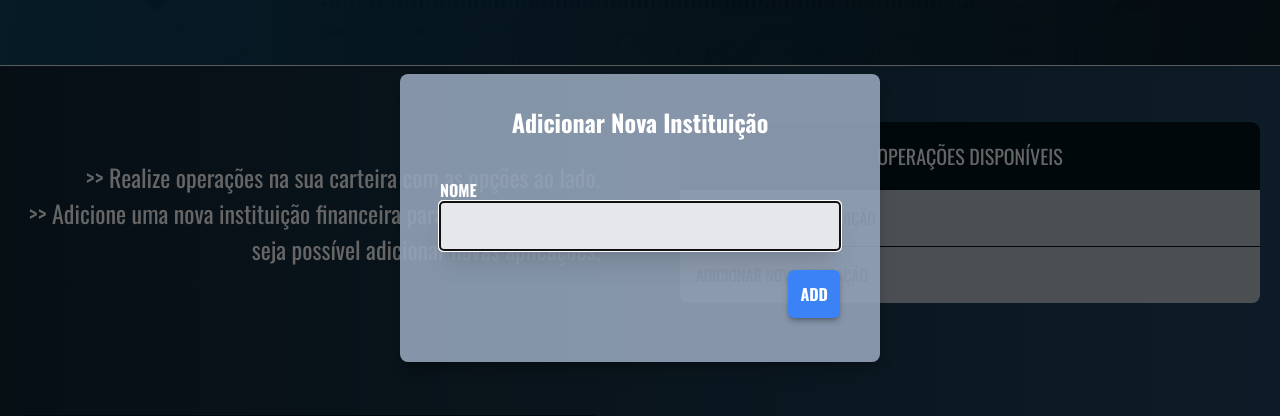
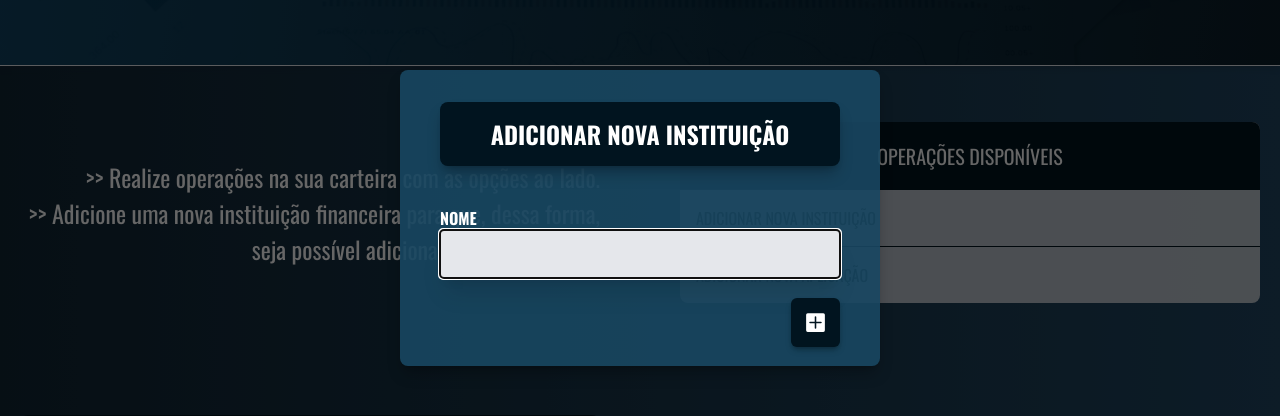
Before and after one commit to ViniciusCNB/manfin-wallet, a React (Vite) app in the folder web/: page / in a window 1280 px wide. Both pictures are taken after a click on the button "ADICIONAR NOVA INSTITUIÇÃO". Shown: the part 734-1150 px from the top of the page. Built offline with nearby package versions, Linux system fonts and the light colour scheme; no server answers.

Commit message:
Atualização nos estilos dos modais de add instituição e ação

```diff
--- a/web/src/components/AddInstitutionModal.tsx
+++ b/web/src/components/AddInstitutionModal.tsx
@@ -1,6 +1,7 @@
 import * as Dialog from "@radix-ui/react-dialog"
 import axios from "axios"
 import { useForm } from "react-hook-form"
+import { Plus } from "@phosphor-icons/react"
 
 const AddInstitutionModal = () => {
   const { register, handleSubmit, reset } = useForm()
@@ -26,8 +27,8 @@ const AddInstitutionModal = () => {
       <Dialog.Portal>
         <Dialog.Overlay className="bg-black/60 inset-0 fixed" />
 
-        <Dialog.Content className="fixed bg-slate-400/90 py-8 px-10 text-white top-1/2 left-1/2 -translate-x-1/2 -translate-y-1/2 rounded-lg w-[30rem] h-[18rem] shadow-lg shadow-black/25">
-          <Dialog.Title className="uppercasepy-2 text-2xl text-center font-extrabold mb-10">
+        <Dialog.Content className="fixed bg-[#194762]/90 py-8 px-10 text-white top-1/2 left-1/2 -translate-x-1/2 -translate-y-1/2 rounded-lg w-[30rem] h-[18.5rem] shadow-lg shadow-black/25">
+          <Dialog.Title className="bg-[#01141f] rounded-lg uppercase py-4 text-2xl text-center font-extrabold mb-10 shadow-lg shadow-black/25">
             Adicionar Nova Instituição
           </Dialog.Title>
 
@@ -45,8 +46,8 @@ const AddInstitutionModal = () => {
               </div>
             </div>
 
-            <button className="bg-blue-500 text-base font-bold rounded-md p-3 text-white hover:bg-blue-700 shadow-md shadow-black/25 absolute right-0">
-              ADD
+            <button className="bg-[#01141f] text-base font-bold rounded-md p-3 text-white hover:bg-[#01141f]/50 uppercase shadow-md shadow-black/25 absolute right-0">
+            <Plus size={25} weight="fill" />
             </button>
           </form>
         </Dialog.Content>
--- a/web/src/components/AddStockModal.tsx
+++ b/web/src/components/AddStockModal.tsx
@@ -2,6 +2,8 @@ import * as Dialog from "@radix-ui/react-dialog"
 import axios from "axios"
 import { useEffect, useState } from "react"
 import { useForm } from "react-hook-form"
+import { Plus } from "@phosphor-icons/react"
+
 
 const AddStockModal = () => {
   const [instituicoes, setInstituicoes] = useState([])
@@ -35,8 +37,8 @@ const AddStockModal = () => {
       <Dialog.Portal>
         <Dialog.Overlay className="bg-black/60 inset-0 fixed" />
 
-        <Dialog.Content className="fixed bg-slate-400/90 py-8 px-10 text-white top-1/2 left-1/2 -translate-x-1/2 -translate-y-1/2 rounded-lg w-[30rem] h-[40rem] shadow-lg shadow-black/25">
-          <Dialog.Title className="uppercasepy-2 text-2xl text-center font-extrabold mb-10">
+        <Dialog.Content className="fixed bg-[#194762]/90 py-8 px-10 text-white top-1/2 left-1/2 -translate-x-1/2 -translate-y-1/2 rounded-lg w-[30rem] h-[41.7rem] shadow-lg shadow-black/25">
+          <Dialog.Title className="bg-[#01141f] rounded-lg uppercase py-4 text-2xl text-center font-extrabold mb-10 shadow-lg shadow-black/25">
             Adicionar Nova Ação
           </Dialog.Title>
 
@@ -108,8 +110,8 @@ const AddStockModal = () => {
               </div>
             </div>
 
-            <button className="bg-blue-500 text-base font-bold rounded-md p-3 text-white hover:bg-blue-700 shadow-md shadow-black/25 absolute right-0">
-              ADD
+            <button className="bg-[#01141f] text-base font-bold rounded-md p-3 text-white hover:bg-[#01141f]/50 shadow-md shadow-black/25 absolute right-0">
+              <Plus size={25} weight="fill" />
             </button>
           </form>
         </Dialog.Content>
```
